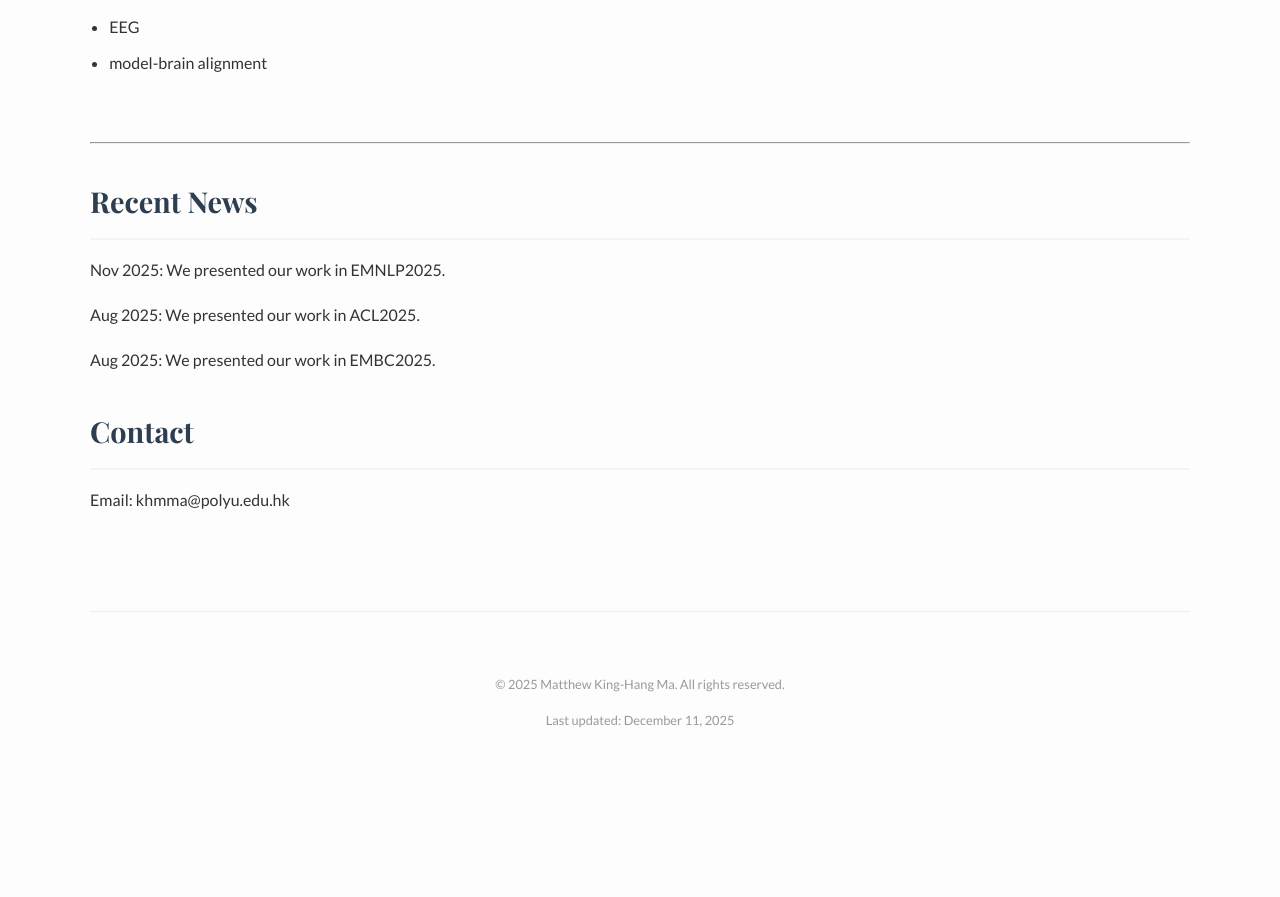
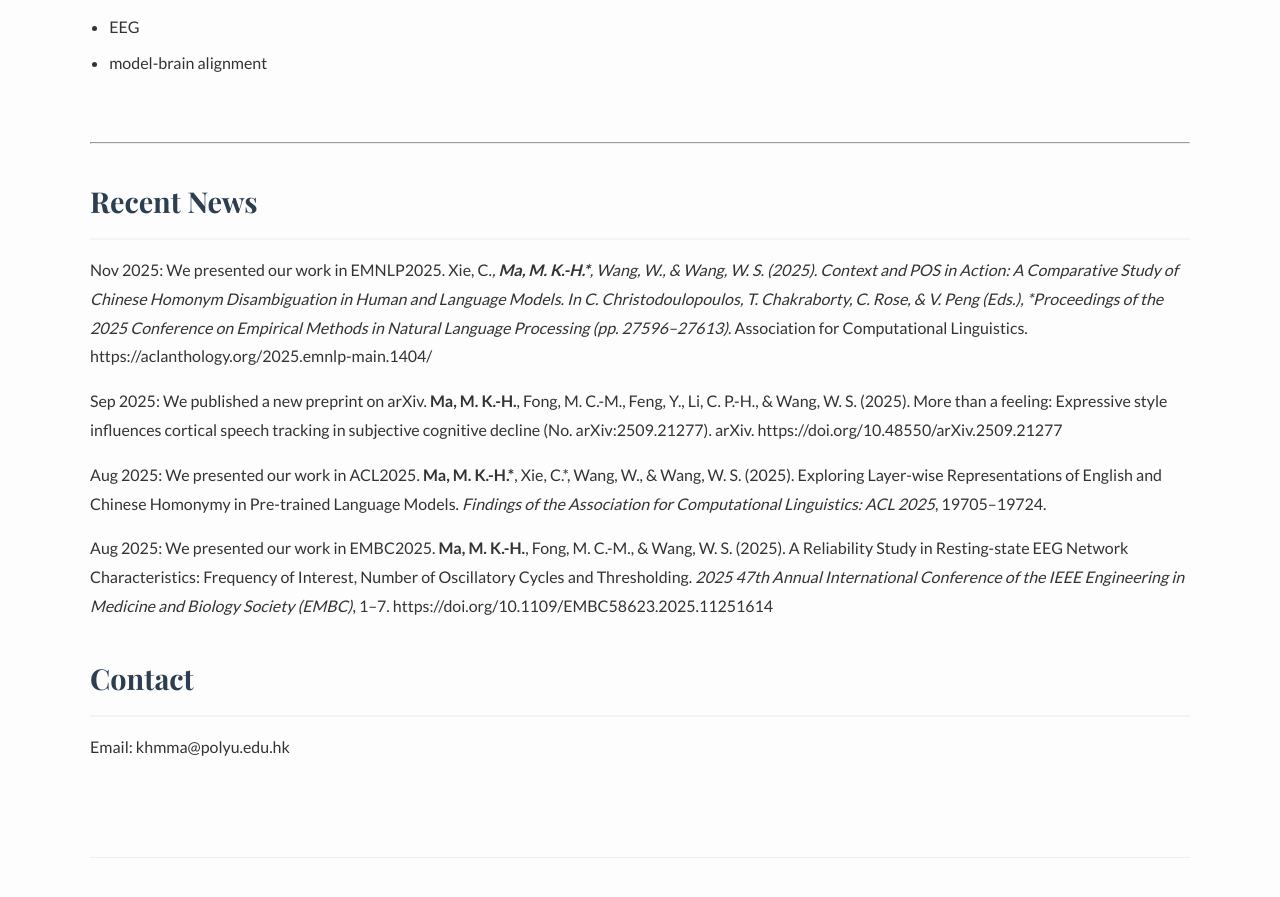
Before and after one commit to neurothew/neurothew.github.io, a Jekyll site: the page built from index.md, in a window 1280 px wide and 900 px high, scrolled down 865 px. Shown: the top 897 px of the window. Built offline with Jekyll 4.4.1, drawn with Linux system fonts in a browser that asks for light colours; before the commit the page ends 1657 px from its top, so only the background shows below that.

Commit message:
Update index.md

```diff
--- a/index.md
+++ b/index.md
@@ -50,12 +50,14 @@ Read about how <a href="about.html">I get into research</a>.
 
 ## Recent News
 
-Nov 2025: We presented our work in EMNLP2025.
 
-Aug 2025: We presented our work in ACL2025.
+Nov 2025: We presented our work in EMNLP2025. Xie, C.*, __Ma, M. K.-H.\*__, Wang, W., & Wang, W. S. (2025). Context and POS in Action: A Comparative Study of Chinese Homonym Disambiguation in Human and Language Models. In C. Christodoulopoulos, T. Chakraborty, C. Rose, & V. Peng (Eds.), *Proceedings of the 2025 Conference on Empirical Methods in Natural Language Processing (pp. 27596–27613)*. Association for Computational Linguistics. https://aclanthology.org/2025.emnlp-main.1404/
 
-Aug 2025: We presented our work in EMBC2025.
+Sep 2025: We published a new preprint on arXiv. **Ma, M. K.-H.**, Fong, M. C.-M., Feng, Y., Li, C. P.-H., & Wang, W. S. (2025). More than a feeling: Expressive style influences cortical speech tracking in subjective cognitive decline (No. arXiv:2509.21277). arXiv. https://doi.org/10.48550/arXiv.2509.21277
+
+Aug 2025: We presented our work in ACL2025. __Ma, M. K.-H.\*__, Xie, C.\*, Wang, W., & Wang, W. S. (2025). Exploring Layer-wise Representations of English and Chinese Homonymy in Pre-trained Language Models. *Findings of the Association for Computational Linguistics: ACL 2025*, 19705–19724.
+
+Aug 2025: We presented our work in EMBC2025. **Ma, M. K.-H.**, Fong, M. C.-M., & Wang, W. S. (2025). A Reliability Study in Resting-state EEG Network Characteristics: Frequency of Interest, Number of Oscillatory Cycles and Thresholding. *2025 47th Annual International Conference of the IEEE Engineering in Medicine and Biology Society (EMBC)*, 1–7. https://doi.org/10.1109/EMBC58623.2025.11251614
 
 ## Contact
-
 Email: {{ site.email }}
```
